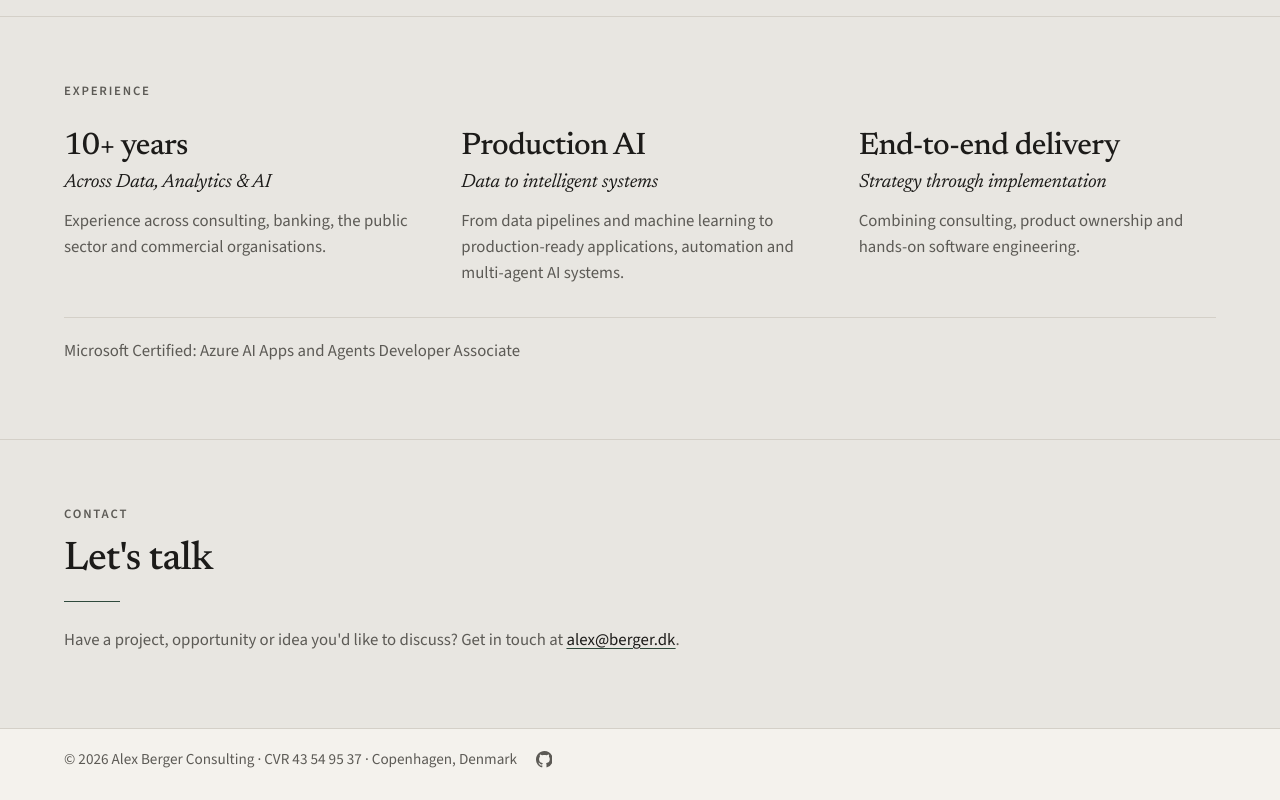
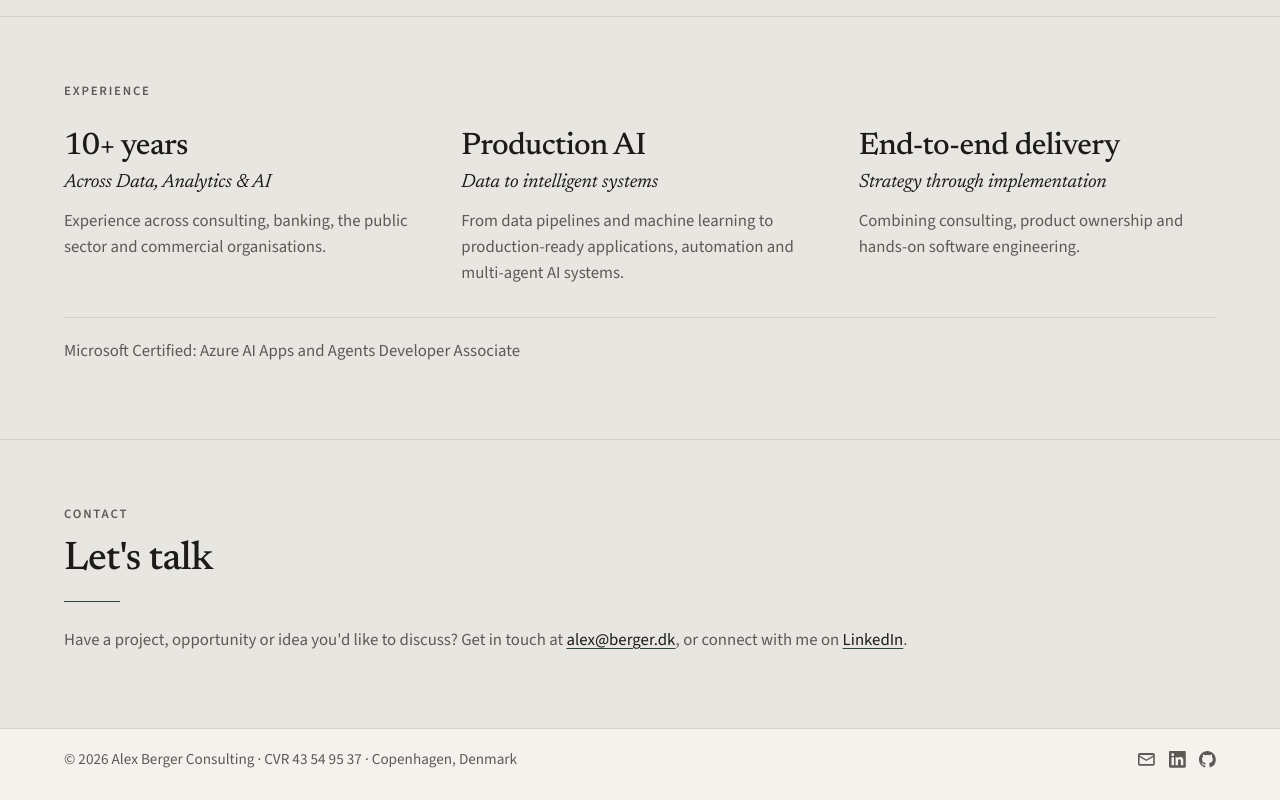
Before and after one commit to alexpberger/abc-website, a React (Vite) app: page / in a window 1280 px wide. Shown: the part 1273-2073 px from the top of the page. Built offline with nearby package versions, Linux system fonts and the light colour scheme.

Commit message:
Add LinkedIn to the contact sentence and group the email, LinkedIn, and GitHub icons on the right of the footer.

```diff
--- a/src/components/Contact.module.css
+++ b/src/components/Contact.module.css
@@ -1,10 +1,15 @@
-.email {
+.copy {
+  max-width: none;
+  text-wrap: wrap;
+}
+
+.link {
   color: var(--ink);
   text-decoration: underline;
   text-decoration-color: var(--accent);
   text-underline-offset: 0.18em;
 }
 
-.email:hover {
+.link:hover {
   color: var(--accent);
 }
--- a/src/components/Contact.tsx
+++ b/src/components/Contact.tsx
@@ -17,11 +17,21 @@ export function Contact() {
           {site.contact.title}
         </h2>
         <hr className={section.rule} />
-        <p className={section.copy}>
+        <p className={`${section.copy} ${styles.copy}`}>
           {site.contact.lead}{" "}
-          <a className={styles.email} href={site.mailto}>
+          <a className={styles.link} href={site.mailto}>
             {site.email}
-          </a>.
+          </a>
+          {site.contact.follow}{" "}
+          <a
+            className={styles.link}
+            href={site.linkedinUrl}
+            target="_blank"
+            rel="noopener noreferrer"
+          >
+            {site.linkedinLabel}
+          </a>
+          .
         </p>
       </div>
     </section>
--- a/src/components/Footer.module.css
+++ b/src/components/Footer.module.css
@@ -5,29 +5,41 @@
 
 .inner {
   display: flex;
-  flex-wrap: wrap;
   align-items: center;
-  gap: 0.75rem 1.15rem;
+  justify-content: space-between;
+  gap: 1rem 1.5rem;
   padding-block: 1.2rem 1.8rem;
   color: var(--ink-muted);
   font-size: 0.95rem;
 }
 
-.github {
-  display: inline-flex;
-  color: var(--ink-muted);
+.links {
+  display: flex;
+  flex: none;
+  align-items: center;
+  gap: 0.85rem;
 }
 
-.github svg {
+.icon {
+  display: inline-flex;
+  align-items: center;
+  justify-content: center;
+  color: var(--ink-muted);
+  line-height: 0;
+  text-decoration: none;
+}
+
+.icon svg {
   width: 1.05rem;
   height: 1.05rem;
 }
 
-.github:hover {
+.icon:hover {
   color: var(--accent);
 }
 
 .meta {
+  min-width: 0;
   margin: 0;
   line-height: 1.5;
 }
--- a/src/components/Footer.tsx
+++ b/src/components/Footer.tsx
@@ -15,10 +15,39 @@ export function Footer() {
             </span>
           ))}
         </p>
+        <div className={styles.links}>
           <a
-          className={styles.github}
+            className={styles.icon}
+            href={site.mailto}
+            aria-label={`Email ${site.email}`}
+          >
+            <svg viewBox="0 0 16 16" aria-hidden="true">
+              <path
+                fill="currentColor"
+                d="M1.75 2h12.5c.966 0 1.75.784 1.75 1.75v8.5A1.75 1.75 0 0 1 14.25 14H1.75A1.75 1.75 0 0 1 0 12.25v-8.5C0 2.784.784 2 1.75 2ZM1.5 12.251c0 .138.112.25.25.25h12.5a.25.25 0 0 0 .25-.25V5.809L8.38 9.397a.75.75 0 0 1-.76 0L1.5 5.809Zm0-8.181v.177l6.5 3.9 6.5-3.9v-.177a.25.25 0 0 0-.25-.25H1.75a.25.25 0 0 0-.25.25"
+              />
+            </svg>
+          </a>
+          <a
+            className={styles.icon}
+            href={site.linkedinUrl}
+            aria-label={site.linkedinLabel}
+            target="_blank"
+            rel="noopener noreferrer"
+          >
+            <svg viewBox="0 0 24 24" aria-hidden="true">
+              <path
+                fill="currentColor"
+                d="M20.447 20.452h-3.554v-5.569c0-1.328-.027-3.037-1.852-3.037-1.853 0-2.136 1.445-2.136 2.939v5.667H9.351V9h3.414v1.561h.046c.477-.9 1.637-1.85 3.37-1.85 3.601 0 4.267 2.37 4.267 5.455v6.286zM5.337 7.433a2.062 2.062 0 0 1-2.063-2.065 2.064 2.064 0 1 1 2.063 2.065zm1.782 13.019H3.555V9h3.564v11.452zM22.225 0H1.771C.792 0 0 .774 0 1.729v20.542C0 23.227.792 24 1.771 24h20.451C23.2 24 24 23.227 24 22.271V1.729C24 .774 23.2 0 22.222 0h.003z"
+              />
+            </svg>
+          </a>
+          <a
+            className={styles.icon}
             href={site.githubUrl}
             aria-label={site.githubLabel}
+            target="_blank"
+            rel="noopener noreferrer"
           >
             <svg viewBox="0 0 16 16" aria-hidden="true">
               <path
@@ -28,6 +57,7 @@ export function Footer() {
             </svg>
           </a>
         </div>
+      </div>
     </footer>
   );
 }
--- a/src/content/site.ts
+++ b/src/content/site.ts
@@ -4,6 +4,8 @@ export const site = {
   mailto: "mailto:alex@berger.dk",
   githubUrl: "https://github.com/alexpberger",
   githubLabel: "github.com/alexpberger",
+  linkedinUrl: "https://www.linkedin.com/in/alex-philip-berger-57a86948/",
+  linkedinLabel: "LinkedIn",
   hero: {
     eyebrow: "Alex Berger Consulting",
     title: "Data & AI, taken through to production.",
@@ -64,6 +66,7 @@ export const site = {
     label: "Contact",
     title: "Let's talk",
     lead: "Have a project, opportunity or idea you'd like to discuss? Get in touch at",
+    follow: ", or connect with me on",
   },
   footer: {
     parts: [
```
Lines whose indentation alone changed are shown as unchanged.
